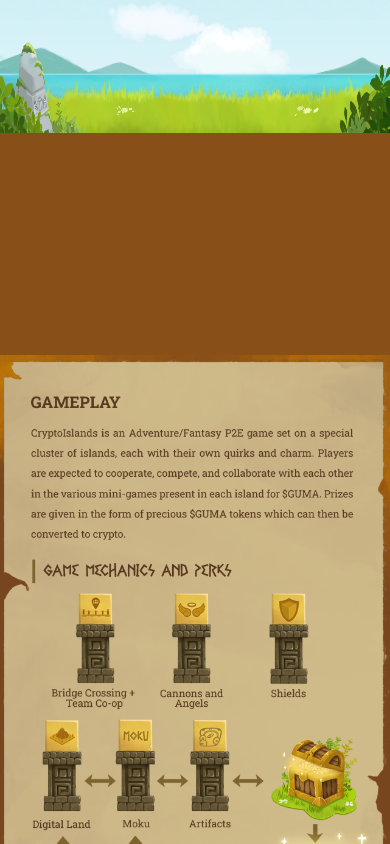
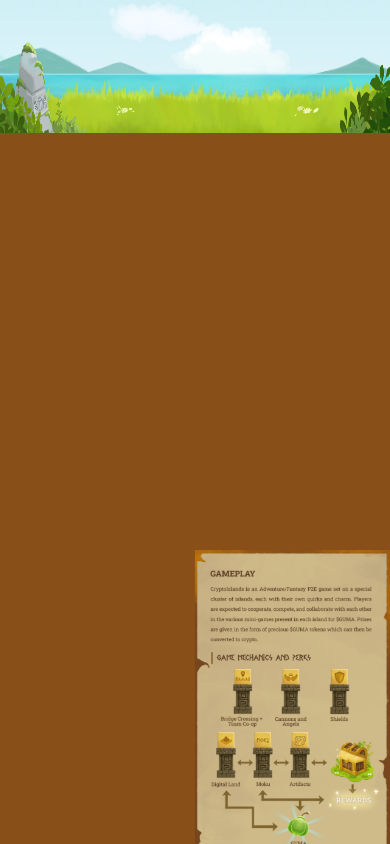
Before and after one commit to BeansIrving/crypto-island-website, a React (Create React App) app: page / in a window 390 px wide. Shown: the part 880-1724 px from the top of the page. Built offline with nearby package versions, Linux system fonts and the light colour scheme; a web font is replaced by a local one.

Commit message:
update images

```diff
--- a/src/components/Character.jsx
+++ b/src/components/Character.jsx
@@ -21,6 +21,7 @@ import characterthree from "../images/character/characterframe3.webp";
 import characterframe from "../images/character/characterframe.webp";
 
 
+import CZ from "../images/character/CZ.webp";
 import Elon from "../images/character/Elon.webp";
 import Vitalik from "../images/character/Vitalik.webp";
 import Charles from "../images/character/Charles.webp";
@@ -84,7 +85,7 @@ const Character = () => {
       name: "CZ",
       description:
         "Founder of the most catering and biggest cryptocurrency exchange in the world as we speak, Funds and GUMA are Safu when it comes to this guy!",
-      avatar: "",
+      avatar: CZ,
     },
 
     {
@@ -146,7 +147,7 @@ const Character = () => {
     <div
       className="flex justify-center items-center
     bg-[url('images/backgrounds/bg-character.webp')] bg-cover bg-center
-    h-[100vh]"
+    h-[100vh] z-40"
     >
       <div className="nft-content h-[100vh] max-w-[1240px]">
         <div className="flex-col justify-center items-center">
--- a/src/components/Ecosystem.jsx
+++ b/src/components/Ecosystem.jsx
@@ -39,7 +39,7 @@ const Ecosystem = () => {
   return (
     <div
       className="flex justify-center items-center pb-[30vh] lg:pb-0 bg-[url('images/backgrounds/bg-ecosystem.webp')] h-[170vh]
-      sm:h-[120vh] lg:h-[100vh] w-[100%] bg-cover bg-center bg-no-repeat"
+      sm:h-[120vh] lg:h-[100vh] w-[100%] bg-cover bg-center bg-no-repeat z-40"
       id="ecosystem-section"
     >
       <div className="w-full max-w-[1140px] h-[100%] flex flex-col justify-center items-center">
--- a/src/components/Gameplay.jsx
+++ b/src/components/Gameplay.jsx
@@ -8,10 +8,10 @@ const Gameplay = () => {
   const constraintsRef = useRef(null);
   return (
     <div
-      className="flex justify-center items-center bg-[#885018] h-[145vh] sm:h-[160vh] lg:h-[75vh] 2xl:h-[114.3vh]"
-      ref={constraintsRef}
+      className="flex justify-center items-center bg-[#885018] h-[145vh] sm:h-[160vh] lg:h-[75vh] 2xl:h-[114.3vh] -z-50"
+      id="gameplay-section"
     >
-      <div className="nft-content h-[145vh] sm:h-[160vh] lg:h-[75vh] 2xl:h-[114.3vh]">
+      <div className="nft-content h-[145vh] sm:h-[160vh] lg:h-[75vh] 2xl:h-[114.3vh]"  ref={constraintsRef} >
 
         <motion.div
           className="absolute top-50% hidden lg:inline-block"
@@ -27,7 +27,7 @@ const Gameplay = () => {
         </motion.div>
 
         <motion.div
-          className="absolute top-0% inline-block lg:hidden"
+          className="absolute top-0% left-[50%] inline-block lg:hidden"
           drag
           dragConstraints={constraintsRef}
         >
--- a/src/components/Hero.jsx
+++ b/src/components/Hero.jsx
@@ -107,7 +107,7 @@ const Hero = () => {
   return (
     <>
       <motion.div
-        className="flex justify-center items-center py-12 bg-[url('images/backgrounds/sky.webp')] h-[120vh] w-[100%] bg-cover bg-center bg-no-repeat"
+        className="flex justify-center items-center py-12 bg-[url('images/backgrounds/sky.webp')] h-[120vh] w-[100%] bg-cover bg-center bg-no-repeat z-40"
         id="section-hero"
         // ref={sectionRef}
       >
```
Also changed, not shown: src/images/character/CZ.webp (added).
